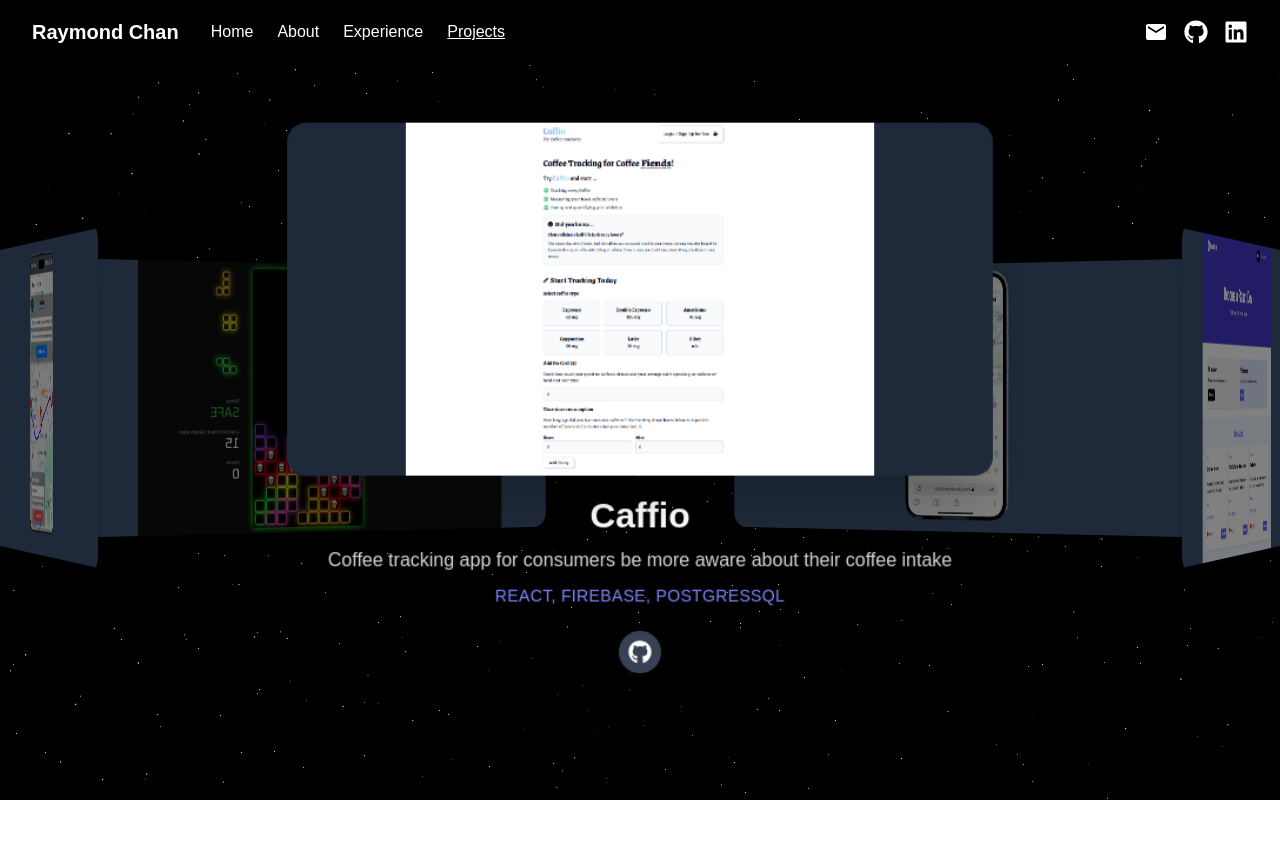
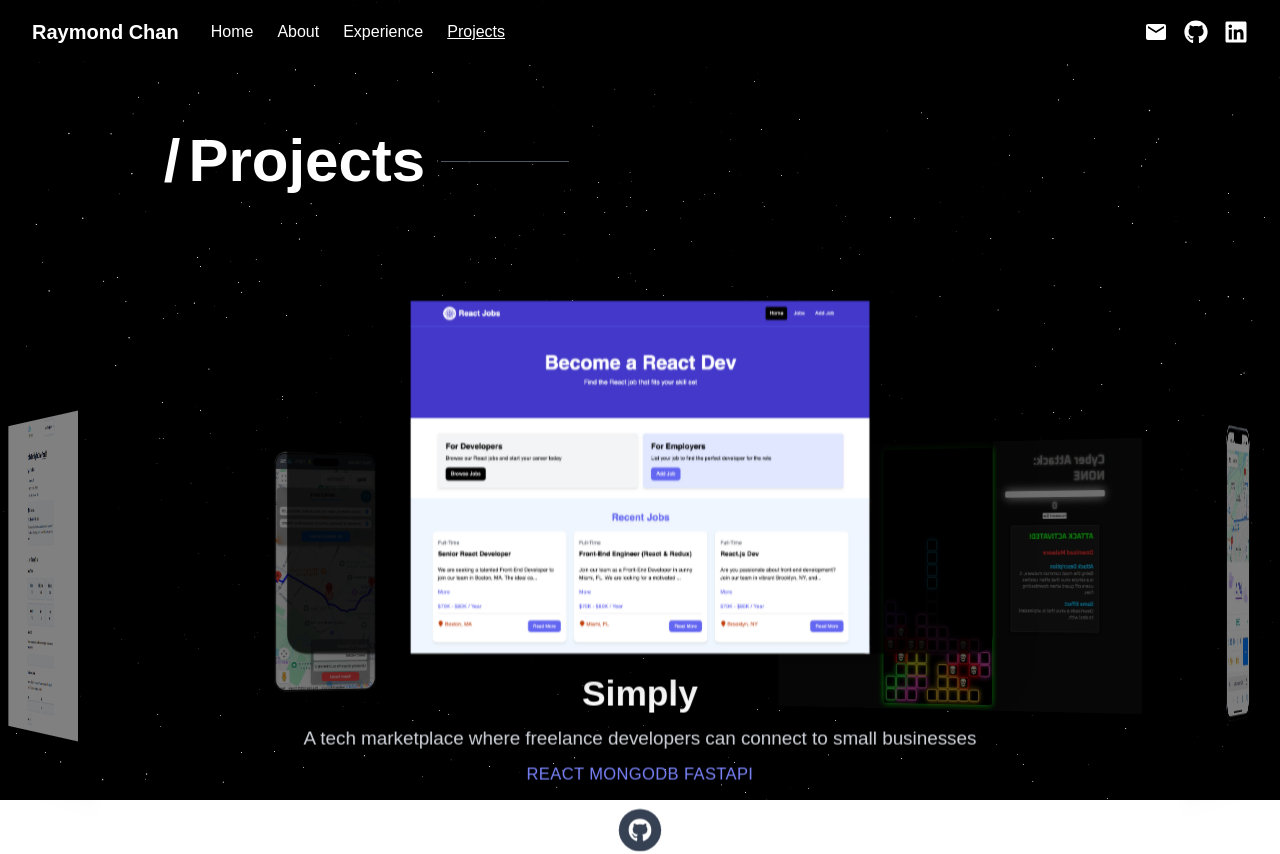
Before and after one commit to RaymondC-tech/portfolio, a Next.js app: page /projects in a window 1280 px wide. Before the commit the page ends 800 px from the top, so only its background shows below. Built offline with nearby package versions, Linux system fonts and the light colour scheme; a web font is replaced by a local one.

Commit message:
finish animation for experience and project page

```diff
--- a/src/app/experiences/page.tsx
+++ b/src/app/experiences/page.tsx
@@ -1,11 +1,20 @@
+'use client'
+
 import { experienceData } from '@/data/experiences'
 import { ExperienceItem, SectionTitle } from '@/components'
+import { motion } from 'framer-motion'
 
 
 export default function ExperiencePage() {
   const imagesrc = ['/recesshacks_logo.jpg','/mathnasium_logo.jpg' ]
   return (
-    <main className="min-h-screen max-w-8xl mx-auto px-4 pt-16">
+    <main className="min-h-screen max-w-8xl mx-auto px-4 pt-16 overflow-auto custom-scrollbar">
+      <motion.div
+        initial={{opacity:0}}
+        whileInView={{ opacity: 1}}
+        viewport={{ once: true, amount: 0.5}}
+        transition={{duration: 0.6, delay: 0.2}}
+      >
       <SectionTitle text = "Experience" underlineWidthClass= "w-32"/>
       <div className="flex justify-center mt-20 text-5xl">
 
@@ -22,8 +31,7 @@
         ))}
         </div>
       </div>
-
-
+      </motion.div>
     </main>
   )
 }
--- a/src/app/projects/page.tsx
+++ b/src/app/projects/page.tsx
@@ -1,17 +1,35 @@
+'use client'
+
 import { Slide } from '@/types/Slide'
-import { ThreeSixtyCarousel } from '@/components';
+import { ThreeSixtyCarousel, SectionTitle } from '@/components';
 import { slidesData } from '@/data/slides'
+import { motion } from 'framer-motion'
 
-interface ProjectCarouselProps {
-    slides: Slide[];
-}
+
+// interface ProjectCarouselProps {
+//     slides: Slide[];
+// }
 
 export default function ProjectsPage() {
   return (
-    <main className="max-w-6xl mx-auto px-4 md:px-8 py-12">
-      <section className="mb-16">
-        <ThreeSixtyCarousel slides={slidesData}/>
-      </section>
+    <main className="max-w-8xl mx-auto px-4 md:px-8 pt-16 ">
+      <motion.div
+        initial={{opacity: 0}}
+        animate={{ opacity: 1}}
+        transition={{ duration: 0.6, delay: 0.1, ease: 'easeInOut'}}
+      >
+        <SectionTitle text="Projects"  underlineWidthClass= "w-32"/>
+      </motion.div>
+
+      <motion.div
+        initial={{opacity: 0, y: 100}} //start 20 px below normal
+        animate={{ opacity: 1, y: 0}}
+        transition={{ duration: 0.8, ease: 'easeInOut'}}
+      >
+        <section className="mb-16">
+          <ThreeSixtyCarousel slides={slidesData}/>
+        </section>
+      </motion.div>
     </main>
   )
 }
--- a/src/components/layout/SectionTitle.tsx
+++ b/src/components/layout/SectionTitle.tsx
@@ -43,7 +43,7 @@
           alt={exp.title}
           width={130}
           height={130}
-          className=" rounded-full"
+          className=" rounded-full opacity-0"
         />
 
       </div>
--- a/src/components/projects/ThreeSixtyCarousel.tsx
+++ b/src/components/projects/ThreeSixtyCarousel.tsx
@@ -20,7 +20,7 @@
   width = 600,
   height = 300,
   radius = 600,
-  autoRotateInterval = 2000,
+  autoRotateInterval = 5000,
 }: ThreeSixtyCarouselProps) {
   const containerRef = useRef<HTMLDivElement>(null);
   const rotatingRef = useRef<HTMLDivElement>(null);
@@ -280,7 +280,7 @@
                 </div>
               )} */}
 
-              <div className="relative md:w-80 md:h-48 bg-gray-800 p-4 rounded-2xl shadow-2xl overflow-hidden
+              <div className="relative md:w-80 md:h-48 bg-black/80 backdrop-blur-sm p-4 rounded-2xl shadow-2xl overflow-hidden
                     transform transition-transform ease-in-out duration-500 flex-shrink-0 flex items-center justify-center "
 
                   style={{ width: `${finalWidth}px`, height: `${finalHeight}px`}}
```
